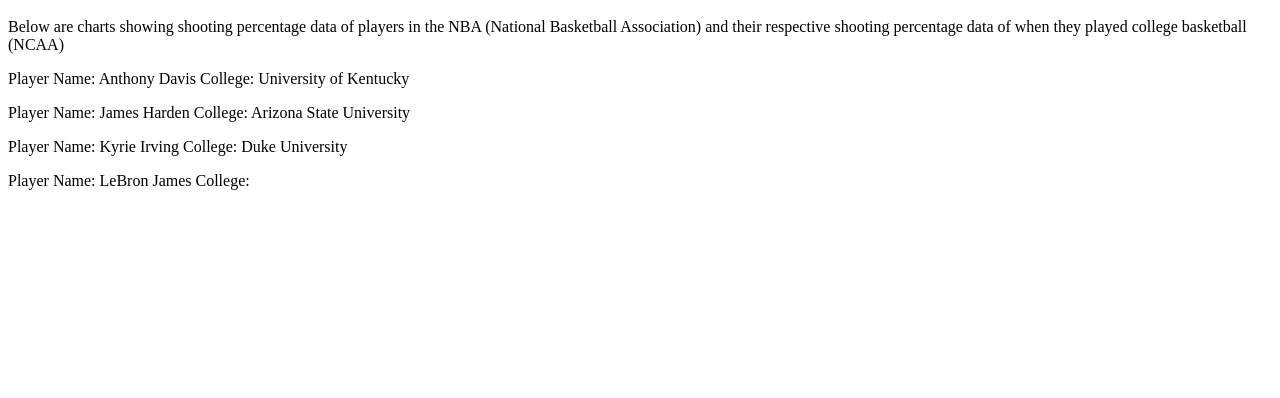
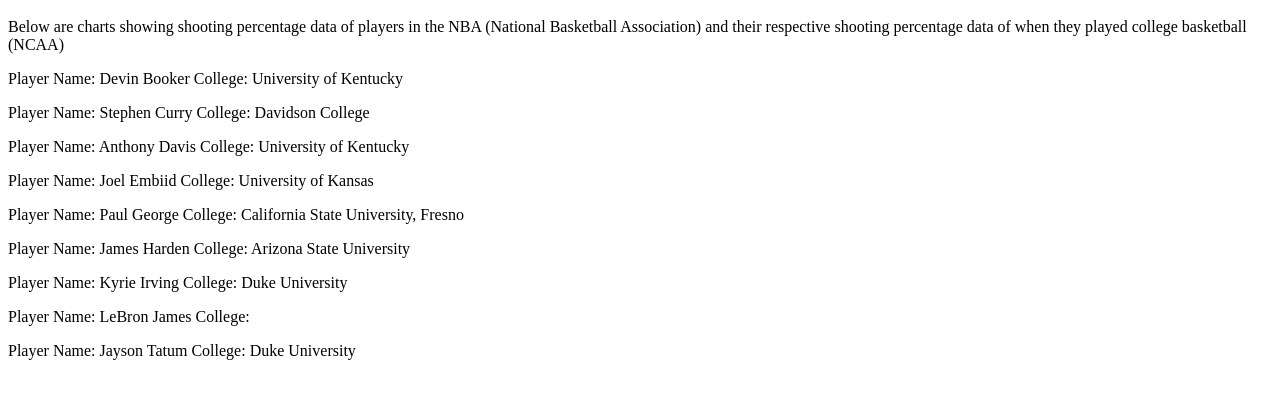
Before and after one commit to Jamrhein12/Jamrhein12.github.io, a plain HTML site: page index.html in a window 1280 px wide. Shown: the part 48-446 px from the top of the page. Drawn offline with nearby package versions, Linux system fonts and the light colour scheme.

Commit message:
filter test 4

```diff
--- a/index.html
+++ b/index.html
@@ -18,7 +18,12 @@
                            "James Harden",
                            "Kyrie Irving",
                            "Anthony Davis",
-                           "Stephen Curry"
+                           "Stephen Curry",
+                           "Giannis Antetokounmpo",
+                           "Devin Booker",
+                           "Paul George",
+                           "Jayson Tatum",
+                           "Joel Embiid"
                           ];
 
     const filteredData = data.filter(row => namesToFilter.includes(row.name));
```
